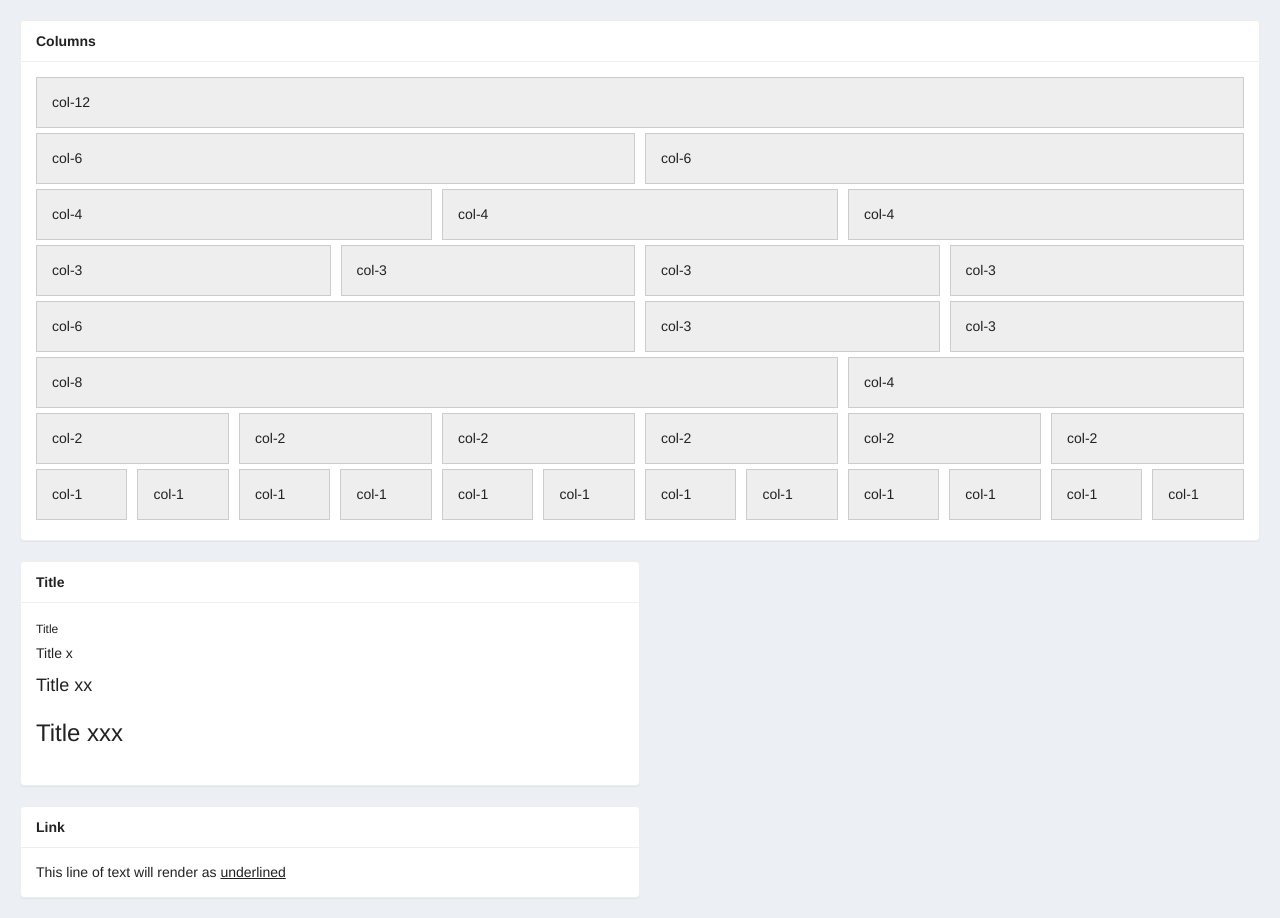
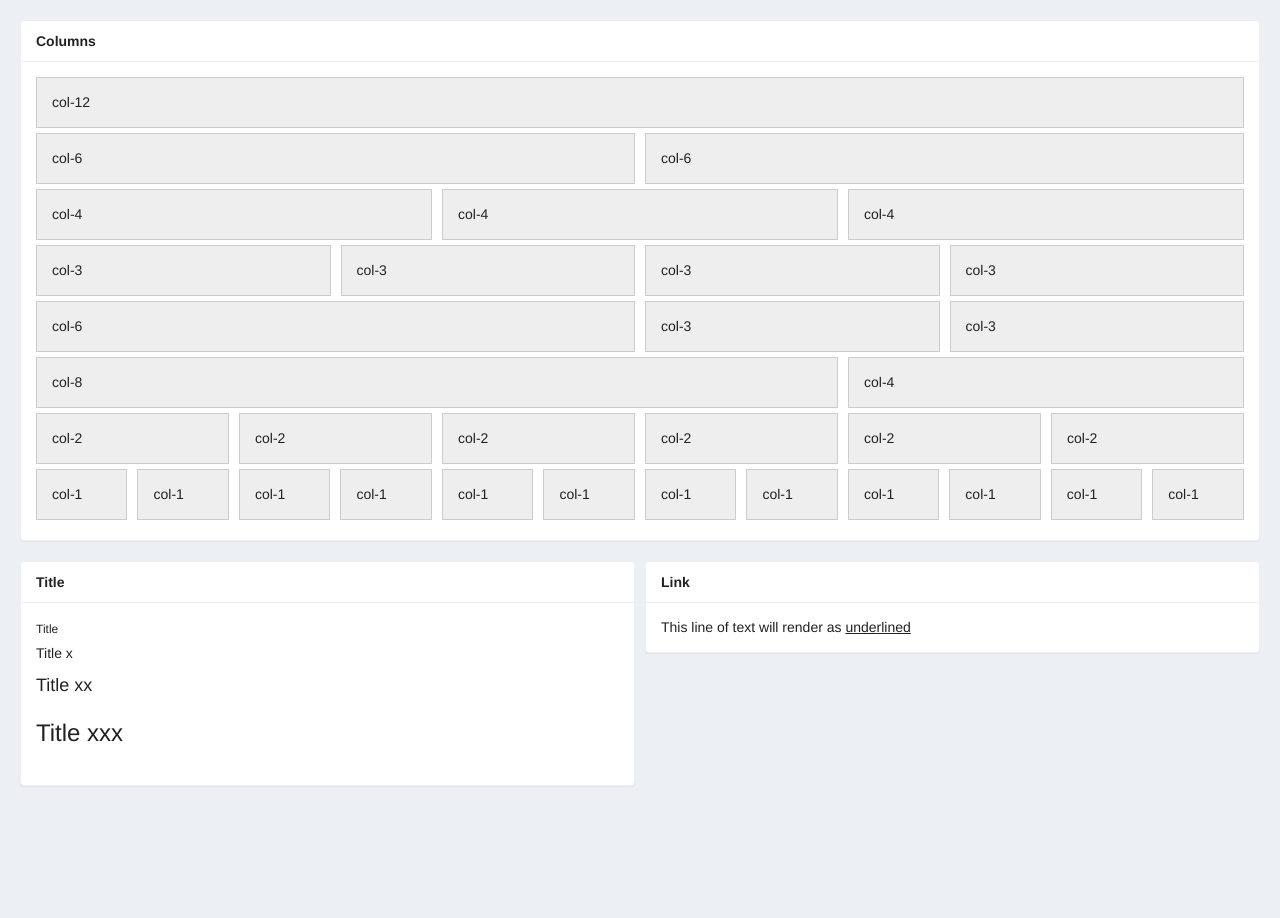
Before and after one commit to itworkcenter/jnose, a website: page modules/layout/layout.html in a window 1280 px wide. After the commit the page ends 811 px from the top, so only its background shows below. Drawn offline with Linux system fonts and the light colour scheme.

Commit message:
Update layout.html

```diff
--- a/modules/layout/layout.html
+++ b/modules/layout/layout.html
@@ -73,7 +73,7 @@
             </div>
         </div>
 
-        <div class="nrow">
+        <div class="nrow nrow--gap">
             <div class="ncol-6">
                 <div class="npanel">
                     <div class="npanel-head">
@@ -88,6 +88,8 @@
                         <div class="ntitle-xxx">Title xxx</div>
                     </div>
                 </div>
+            </div>
+            <div class="ncol-6">
                 <div class="npanel">
                     <div class="npanel-head">
                         <h3 class="npanel-head-title">
```
